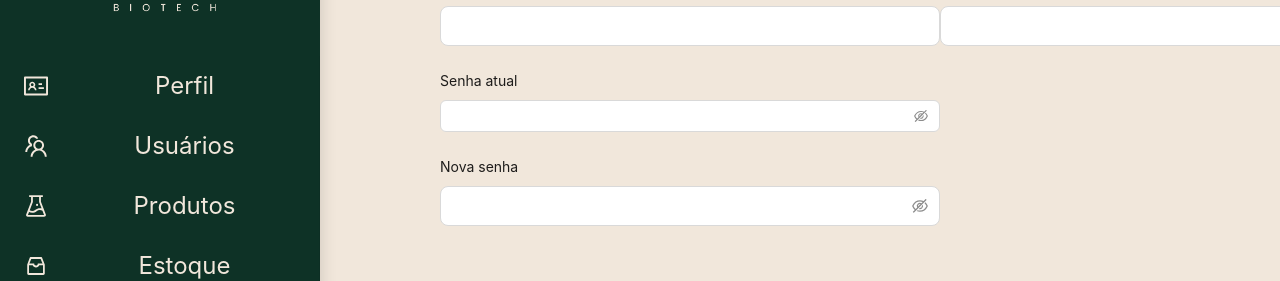
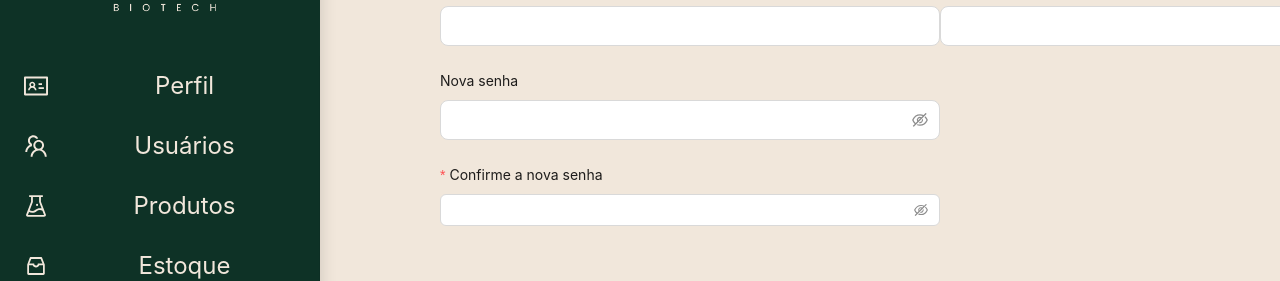
Before and after one commit to joaovitormelo/VinaBiosystems, a React (Create React App) app in the folder vina-biosystems/: page /perfil in a window 1280 px wide. Shown: the part 188-469 px from the top of the page. Built offline with nearby package versions, Linux system fonts and the light colour scheme.

Commit message:
correções finais

```diff
--- a/vina-biosystems/src/features/presentation/pages/ProfilePage/ProfilePage.tsx
+++ b/vina-biosystems/src/features/presentation/pages/ProfilePage/ProfilePage.tsx
@@ -6,7 +6,7 @@ import { Injector } from "../../../../core/Injector";
 import { UserModel } from "../../../domain/models/userModel";
 import moment from "moment";
 
-function ProfilePage(){
+function ProfilePage() {
     const [form] = Form.useForm();
     const formRef = useRef<FormInstance>(null);
     const [userType, setUserType] = useState<string>("Colaborador");
@@ -103,7 +103,7 @@ function ProfilePage(){
                             <Form.Item
                                 label="Nome Completo"
                                 name="nomeCompleto"
-                                rules={[{ required: true, message: "Por favor, insira seu nome completo!"}]}
+                                rules={[{ required: true, message: "Por favor, insira seu nome completo!" }]}
                             >
                                 <InputStyled size="large" />
                             </Form.Item>
@@ -112,25 +112,40 @@ function ProfilePage(){
                                 name="email"
                                 rules={[
                                     { required: true, message: 'Campo obrigatório!' },
-                                    { type: 'email', message: 'E-mail inválido!'}
+                                    { type: 'email', message: 'E-mail inválido!' }
                                 ]}
                             >
-                                <InputStyled size="large"/>
+                                <InputStyled size="large" />
                             </Form.Item>
-                            <Form.Item
-                                label="Senha atual"
-                                name="senhaAtual"
-                            >
-                                <InputStyled.Password />
-                            </Form.Item>
+
                             <Form.Item
                                 label="Nova senha"
                                 name="novaSenha"
                                 rules={[
                                     { min: 6, message: "Mínimo de 6 caracteres" }
                                 ]}
+                                hasFeedback
                             >
-                                <InputStyled.Password size="large"/>
+                                <InputStyled.Password size="large" />
+                            </Form.Item>
+                            <Form.Item
+                                label="Confirme a nova senha"
+                                name="senhaAtual"
+                                dependencies={['novaSenha']} // observa mudanças no campo novaSenha
+                                hasFeedback
+                                rules={[
+                                    { required: true, message: "Confirme a nova senha" },
+                                    ({ getFieldValue }) => ({
+                                        validator(_, value) {
+                                            if (!value || getFieldValue('novaSenha') === value) {
+                                                return Promise.resolve();
+                                            }
+                                            return Promise.reject(new Error('As senhas não coincidem'));
+                                        }
+                                    })
+                                ]}
+                            >
+                                <InputStyled.Password />
                             </Form.Item>
                         </div>
                         <div>
@@ -147,7 +162,7 @@ function ProfilePage(){
                                 label="Telefone"
                                 name="telefone"
                             >
-                                <InputStyled size="large"/>
+                                <InputStyled size="large" />
                             </Form.Item>
                         </div>
                     </FormStyled>
--- a/vina-biosystems/src/features/presentation/pages/UsersPage/UsersPage.tsx
+++ b/vina-biosystems/src/features/presentation/pages/UsersPage/UsersPage.tsx
@@ -71,7 +71,6 @@ function UsersPage() {
                     actionButton={handleNewUser}
                 />
                 <Content>
-                    <SearchInput />
                     <TableStyle>
                         <GlobalStyle />
                         <UsersTable
```
